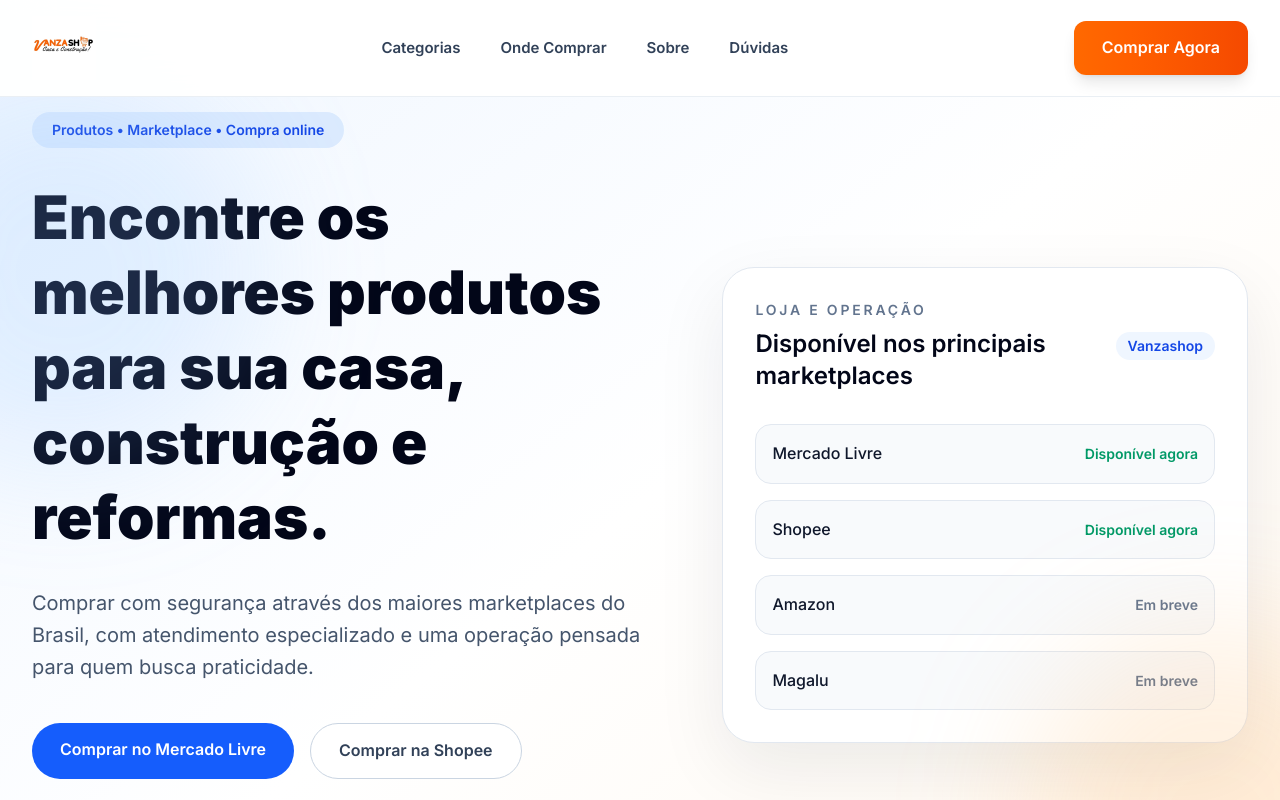
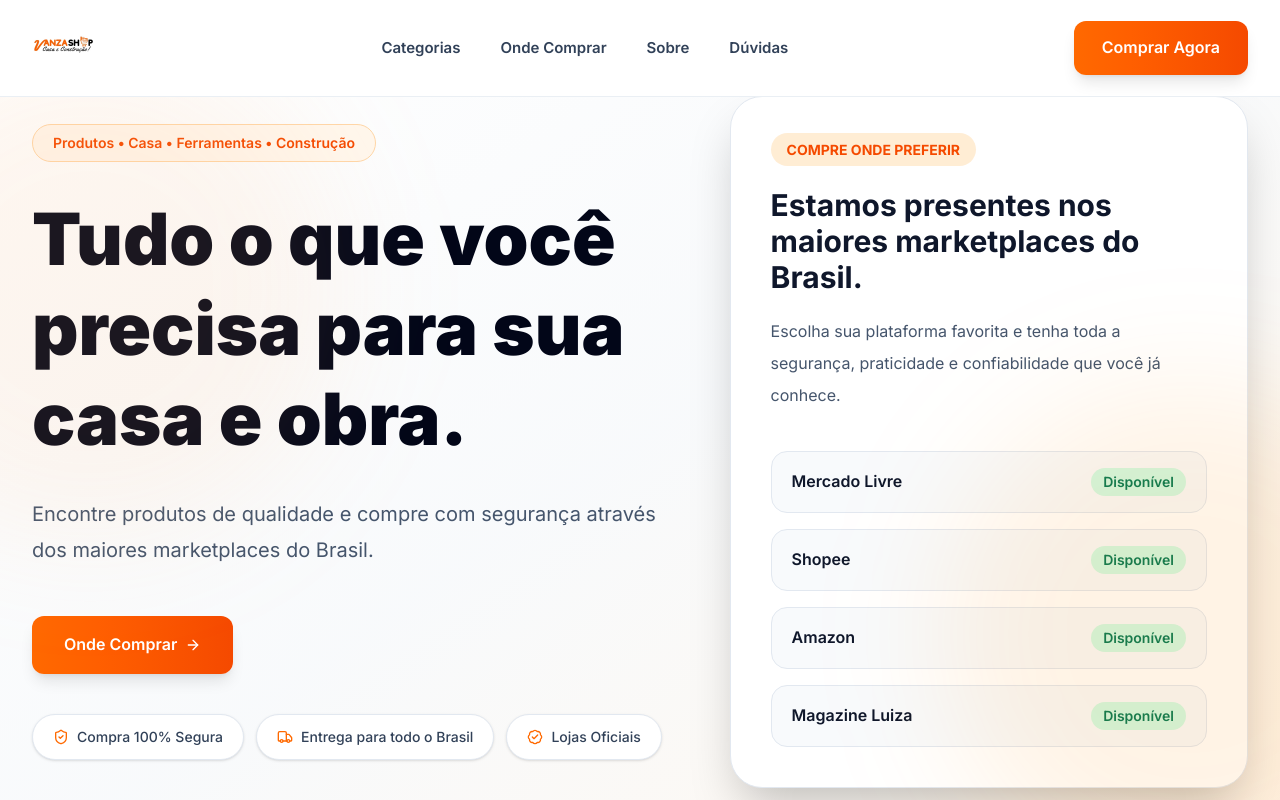
Before and after one commit to vanzashop-bit/Vanzashop-Site, a Next.js app: page / in a window 1280 px wide. Shown: the top 800 px of the page. Built offline with nearby package versions, Linux system fonts and the light colour scheme.

Commit message:
Update Hero.tsx

```diff
--- a/components/Hero.tsx
+++ b/components/Hero.tsx
@@ -1,89 +1,164 @@
-import { BadgeCheck, ShieldCheck, Truck } from "lucide-react";
+import {
+  BadgeCheck,
+  ShieldCheck,
+  Truck,
+  ArrowRight,
+} from "lucide-react";
 
 const features = [
-  { title: "Compra segura", icon: ShieldCheck },
-  { title: "Entrega para todo o Brasil", icon: Truck },
-  { title: "Atendimento especializado", icon: BadgeCheck },
+  {
+    title: "Compra 100% Segura",
+    icon: ShieldCheck,
+  },
+  {
+    title: "Entrega para todo o Brasil",
+    icon: Truck,
+  },
+  {
+    title: "Lojas Oficiais",
+    icon: BadgeCheck,
+  },
+];
+
+const marketplaces = [
+  "Mercado Livre",
+  "Shopee",
+  "Amazon",
+  "Magazine Luiza",
 ];
 
 export default function Hero() {
   return (
-    <section className="relative overflow-hidden bg-gradient-to-br from-blue-50 via-white to-orange-50">
-      <div className="absolute -left-32 top-20 h-96 w-96 rounded-full bg-blue-300/20 blur-3xl" />
-      <div className="absolute -right-32 bottom-0 h-96 w-96 rounded-full bg-orange-300/20 blur-3xl" />
+    <section className="relative overflow-hidden bg-gradient-to-br from-white via-slate-50 to-orange-50">
 
-      <div className="mx-auto grid min-h-[90vh] max-w-7xl items-center gap-12 px-4 py-24 sm:px-6 lg:grid-cols-[1.1fr_0.9fr] lg:px-8 lg:py-28">
+      <div className="absolute -left-40 top-10 h-[500px] w-[500px] rounded-full bg-orange-300/10 blur-3xl" />
+
+      <div className="absolute -right-40 bottom-0 h-[500px] w-[500px] rounded-full bg-orange-400/10 blur-3xl" />
+
+      <div className="mx-auto grid min-h-[90vh] max-w-7xl items-center gap-16 px-4 py-24 sm:px-6 lg:grid-cols-[1.1fr_0.9fr] lg:px-8">
+
+        {/* Texto */}
+
         <div>
-          <span className="inline-flex rounded-full bg-blue-100 px-5 py-2 text-sm font-semibold text-blue-700">
-            Produtos • Marketplace • Compra online
+
+          <span className="inline-flex rounded-full border border-orange-200 bg-orange-50 px-5 py-2 text-sm font-semibold text-orange-600">
+
+            Produtos • Casa • Ferramentas • Construção
+
           </span>
 
-          <h1 className="mt-8 text-4xl font-black leading-tight text-slate-950 sm:text-5xl lg:text-6xl">
-            Encontre os melhores produtos para sua casa, construção e reformas.
+          <h1 className="mt-8 text-5xl font-black leading-tight text-slate-950 lg:text-7xl">
+
+            Tudo o que você precisa para sua casa e obra.
+
           </h1>
 
-          <p className="mt-8 max-w-2xl text-lg leading-8 text-slate-600 sm:text-xl">
-            Comprar com segurança através dos maiores marketplaces do Brasil, com atendimento especializado e uma operação pensada para quem busca praticidade.
+          <p className="mt-8 max-w-2xl text-xl leading-9 text-slate-600">
+
+            Encontre produtos de qualidade e compre com segurança através dos
+            maiores marketplaces do Brasil.
+
           </p>
 
-          <div className="mt-10 flex flex-wrap gap-4">
+          <div className="mt-12 flex flex-wrap gap-4">
+
             <a
-              href="https://www.mercadolivre.com.br/pagina/vanzashop"
-              target="_blank"
-              rel="noopener noreferrer"
-              className="rounded-full bg-blue-600 px-7 py-3.5 font-semibold text-white transition hover:bg-blue-700"
+              href="#marketplaces"
+              className="inline-flex items-center gap-2 rounded-xl bg-gradient-to-r from-orange-500 to-orange-600 px-8 py-4 font-semibold text-white shadow-lg transition hover:-translate-y-1 hover:shadow-xl"
             >
-              Comprar no Mercado Livre
+              Onde Comprar
+
+              <ArrowRight className="h-4 w-4" />
+
             </a>
-            <a
-              href="https://shopee.com.br/vanzashop?categoryId=100636&entryPoint=ShopByPDP&itemId=58251526226"
-              target="_blank"
-              rel="noopener noreferrer"
-              className="rounded-full border border-slate-300 bg-white px-7 py-3.5 font-semibold text-slate-700 transition hover:bg-slate-100"
-            >
-              Comprar na Shopee
-            </a>
+
           </div>
 
-          <div className="mt-8 flex flex-wrap gap-3">
+          <div className="mt-10 flex flex-wrap gap-3">
+
             {features.map((feature) => {
+
               const Icon = feature.icon;
+
               return (
-                <div key={feature.title} className="inline-flex items-center gap-2 rounded-full border border-slate-200 bg-white/80 px-4 py-2 text-sm font-medium text-slate-700 shadow-sm">
-                  <Icon className="h-4 w-4 text-blue-600" />
-                  {feature.title}
+
+                <div
+                  key={feature.title}
+                  className="inline-flex items-center gap-2 rounded-full border border-slate-200 bg-white px-5 py-3 shadow-sm"
+                >
+
+                  <Icon className="h-4 w-4 text-orange-500" />
+
+                  <span className="text-sm font-medium text-slate-700">
+
+                    {feature.title}
+
+                  </span>
+
                 </div>
+
               );
+
             })}
+
           </div>
+
         </div>
 
-        <div className="rounded-[2rem] border border-slate-200 bg-white p-8 shadow-[0_25px_70px_rgba(15,23,42,0.08)]">
-          <div className="flex items-center justify-between">
-            <div>
-              <p className="text-sm font-semibold uppercase tracking-[0.2em] text-slate-500">Loja e operação</p>
-              <h2 className="mt-2 text-2xl font-semibold text-slate-950">Disponível nos principais marketplaces</h2>
-            </div>
-            <div className="rounded-full bg-blue-50 px-3 py-1 text-sm font-semibold text-blue-700">Vanzashop</div>
+        {/* Card */}
+
+        <div className="rounded-[2rem] border border-slate-200 bg-white p-10 shadow-2xl">
+
+          <span className="rounded-full bg-orange-100 px-4 py-2 text-sm font-bold text-orange-600">
+
+            COMPRE ONDE PREFERIR
+
+          </span>
+
+          <h2 className="mt-6 text-3xl font-bold text-slate-900">
+
+            Estamos presentes nos maiores marketplaces do Brasil.
+
+          </h2>
+
+          <p className="mt-5 leading-8 text-slate-600">
+
+            Escolha sua plataforma favorita e tenha toda a segurança, praticidade
+            e confiabilidade que você já conhece.
+
+          </p>
+
+          <div className="mt-10 space-y-4">
+
+            {marketplaces.map((marketplace) => (
+
+              <div
+                key={marketplace}
+                className="flex items-center justify-between rounded-2xl border border-slate-200 bg-slate-50 px-5 py-4"
+              >
+
+                <span className="font-semibold text-slate-900">
+
+                  {marketplace}
+
+                </span>
+
+                <span className="rounded-full bg-emerald-100 px-3 py-1 text-sm font-semibold text-emerald-700">
+
+                  Disponível
+
+                </span>
+
+              </div>
+
+            ))}
+
           </div>
 
-          <div className="mt-8 space-y-4">
-            {[
-              { name: "Mercado Livre", status: "Disponível agora" },
-              { name: "Shopee", status: "Disponível agora" },
-              { name: "Amazon", status: "Em breve" },
-              { name: "Magalu", status: "Em breve" },
-            ].map((item) => (
-              <div key={item.name} className="flex items-center justify-between rounded-2xl border border-slate-200 bg-slate-50 px-4 py-4">
-                <span className="font-medium text-slate-900">{item.name}</span>
-                <span className={`text-sm font-semibold ${item.status === "Disponível agora" ? "text-emerald-600" : "text-slate-500"}`}>
-                  {item.status}
-                </span>
-              </div>
-            ))}
-          </div>
         </div>
+
       </div>
+
     </section>
   );
 }
```
